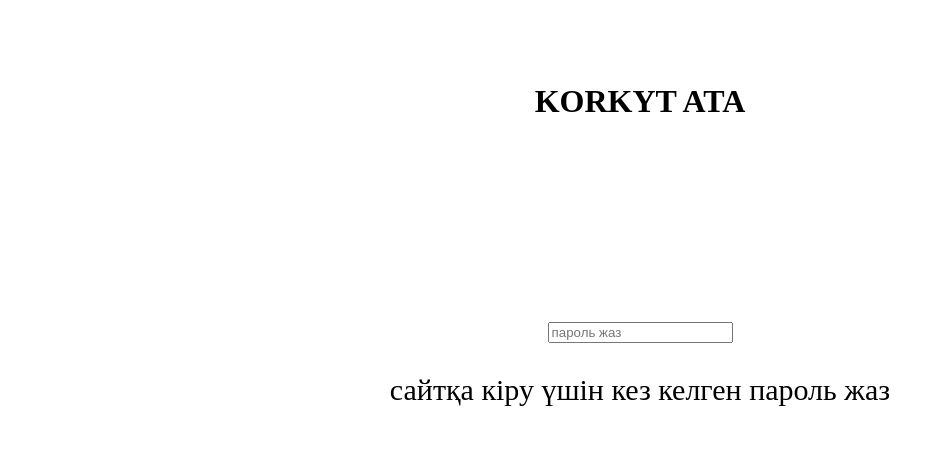
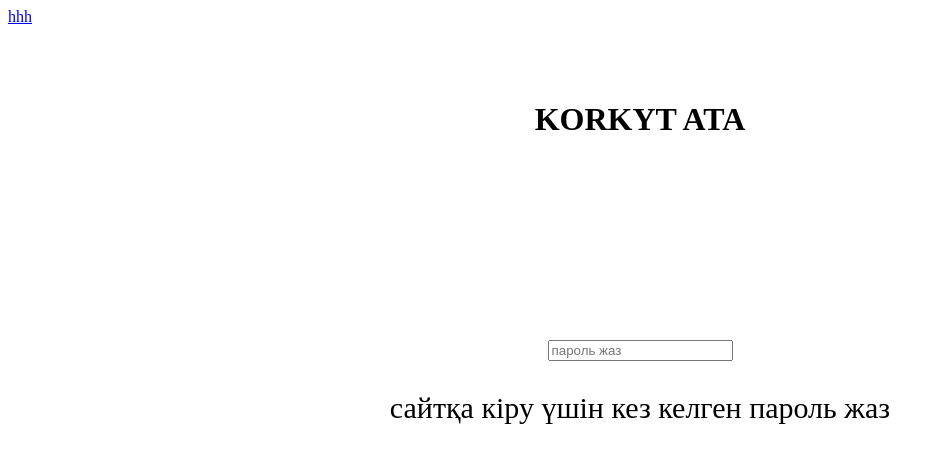
Before and after one commit to kaisarNN/KAISAAR, a plain HTML site: page index.html in a window 1280 px wide. Shown: the whole page, without its empty margins (0-944 px from the left). Drawn offline with Linux system fonts and the light colour scheme.

Commit message:
Update index.html

```diff
--- a/index.html
+++ b/index.html
@@ -9,7 +9,7 @@
    </style>
    </head>
 <body>
- <a href="indexx.html"></a>
+ <a href="indexx.html">hhh</a>
 
    <form action="indexx.html"><br><br><br> <center><h1>KORKYT ATA</h1></center>
  <br><br><br><br><br><br><br><br><br><br> <center>
```
